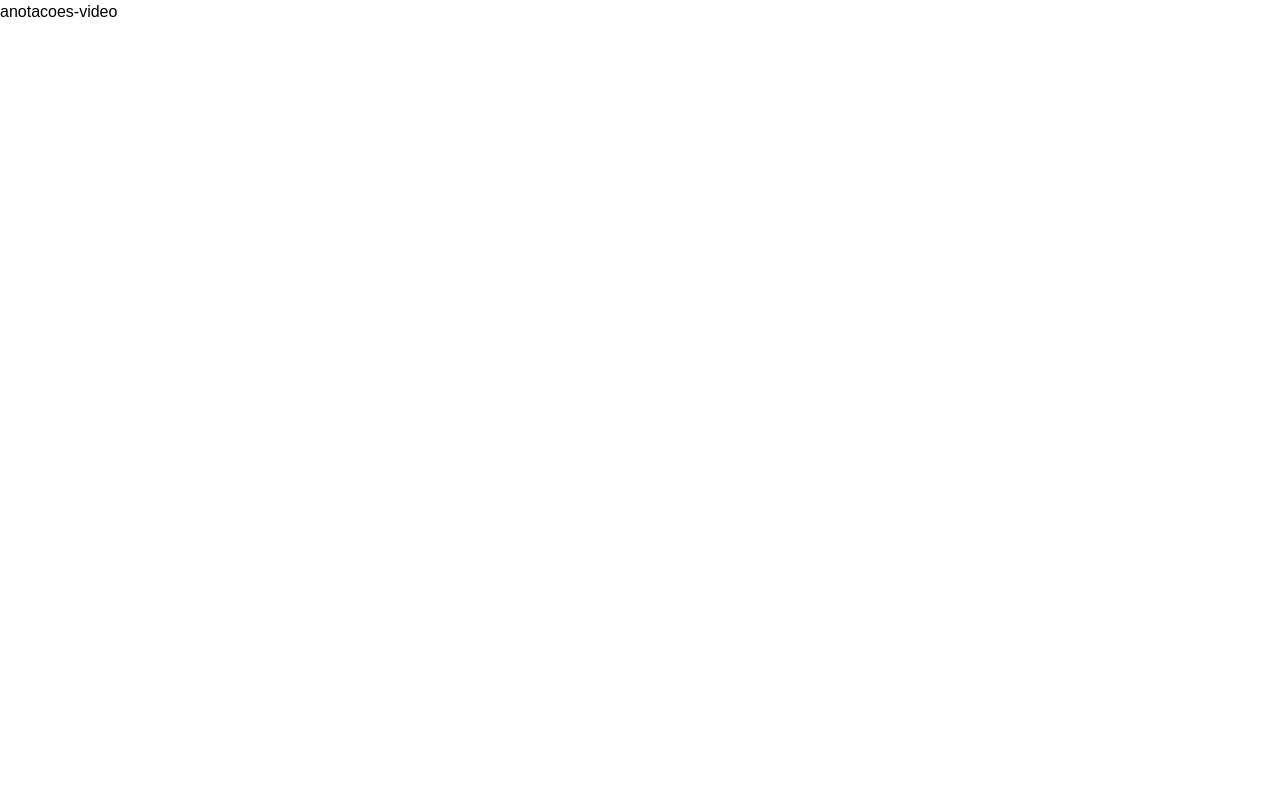
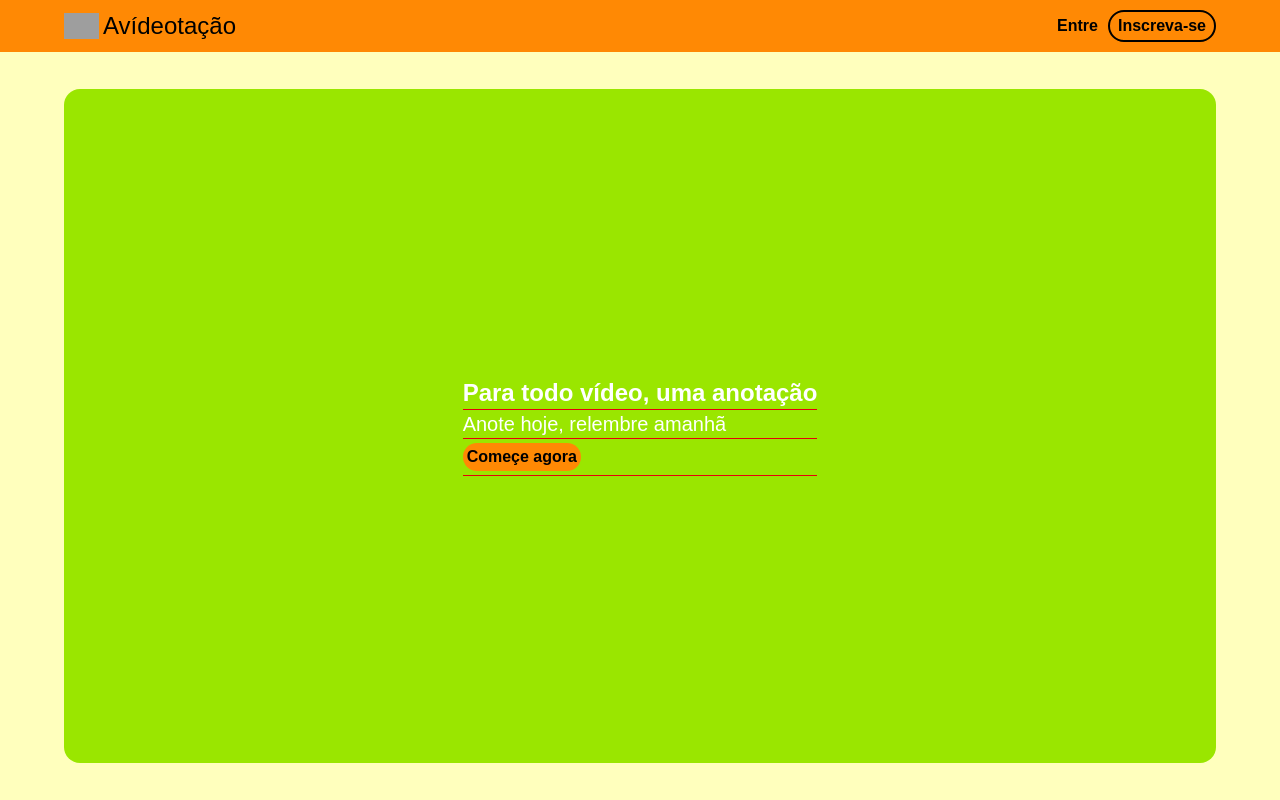
Before and after one commit to corrumptus/anotacoes-video, a Next.js app in the folder frontend/: page / in a window 1280 px wide. Built offline with nearby package versions, Linux system fonts and the light colour scheme; grey boxes are pictures that could not be loaded.

Commit message:
feat: creating the root page

```diff
--- a/frontend/src/app/page.tsx
+++ b/frontend/src/app/page.tsx
@@ -1,5 +1,55 @@
+"use client";
+
+import { useRouter } from "next/navigation";
+import useAuthenticationRedirection, { WhenRedirect } from "@hooks/useAuthenticationRedirection";
+
 export default function Home() {
+  const router = useRouter();
+
+  useAuthenticationRedirection(WhenRedirect.AUTHENTICATED);
+
   return (
-    <div>anotacoes-video</div>
+    <div className="h-full flex flex-col">
+      <header className="flex items-center justify-between px-[5%] py-2.5 bg-orange-400">
+        <div className="flex items-center gap-1">
+          <img
+            src="https://cdn-icons-png.flaticon.com/512/8632/8632957.png"
+            alt="logo do site anotações-vídeo(uma caderneta com uma caneta)"
+            className="w-[35px]"
+          />
+          <h1 className="text-2xl">Avídeotação</h1>
+        </div>
+        <div className="flex gap-2.5">
+          <button
+            className="font-bold outline-none cursor-pointer hover:text-shadow-white hover:text-shadow-md"
+            onClick={() => router.push("/login")}
+          >
+            Entre
+          </button>
+          <button
+            className="font-bold border-2 border-black rounded-2xl px-2 py-0.5 outline-none cursor-pointer hover:shadow-white hover:shadow-sm"
+            onClick={() => router.push("/signup")}
+          >
+            Inscreva-se
+          </button>
+        </div>
+      </header>
+      <main className="h-full bg-[#ffffbd] flex items-center justify-center">
+        <div className="h-[90%] w-[90%] bg-lime-400 flex flex-col items-center justify-center gap-4 rounded-2xl">
+          <div>
+            <h1 className="font-bold text-white text-2xl border-b border-red-600">Para todo vídeo, uma anotação</h1>
+            <p className="text-white text-xl border-b border-red-600">Anote hoje, relembre amanhã</p>
+            <div className="border-b border-red-600">
+              <button
+                className="bg-orange-400 rounded-2xl font-bold my-1 px-1 py-0.5 outline-none cursor-pointer hover:shadow-white hover:shadow-sm"
+                onClick={() => router.push("/signup")}
+              >
+                Começe agora
+              </button>
+            </div>
+          </div>
+        </div>
+      </main>
+    </div>
   );
 }
```
